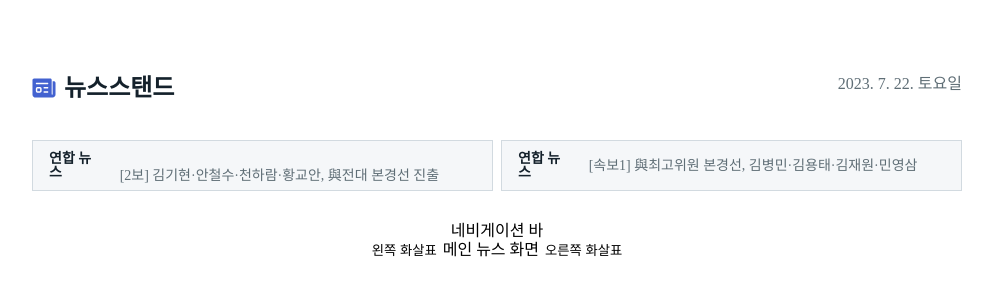
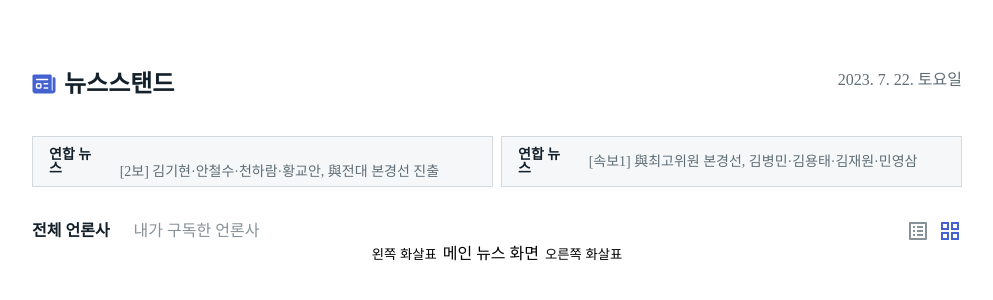
Before and after one commit to ori5r2/fe-newsstand-ts, a React (Create React App) app: page / in a window 1280 px wide. Shown: the part 232-532 px from the top of the page, without its empty margins (143-1136 px from the left). Built offline with nearby package versions, Linux system fonts and the light colour scheme; a web font is replaced by a local one.

Commit message:
feat: main nav bar 구현
전체 언론사, 내가 구독한 언론사, 그리드 아이콘, 리스트 아이콘 클릭 이벤트 및 UI 구현

```diff
--- a/src/components/MainNews/MainNewsTemplate.tsx
+++ b/src/components/MainNews/MainNewsTemplate.tsx
@@ -1,10 +1,11 @@
 import styled from 'styled-components';
 import GridEntireTemplate from './Grid/GridEntire';
+import NavBar from './NavBar';
 
 function MainNewsTemplate() {
   return (
     <StyledMainNewsTemplate>
-      <div>네비게이션 바</div>
+      <NavBar />
       <GridEntireTemplate />
     </StyledMainNewsTemplate>
   );
--- /dev/null
+++ b/src/components/MainNews/NavBar.tsx
@@ -0,0 +1,81 @@
+import styled from 'styled-components';
+import Icon from '@components/Common/Icon';
+import list_view from '@assets/icons/list_view.svg';
+import grid_view from '@assets/icons/grid_view.svg';
+import { useReducer } from 'react';
+
+type Action = { type: 'CLICK_SUB' } | { type: 'CLICK_ENTIRE' } | { type: 'CLICK_GRID' } | { type: 'CLICK_LIST' };
+type State = {
+  is_sub: boolean;
+  is_grid: boolean;
+};
+
+function reducer(state: State, action: Action): State {
+  switch (action.type) {
+    case 'CLICK_SUB':
+      return { ...state, is_sub: true };
+    case 'CLICK_ENTIRE':
+      return { ...state, is_sub: false };
+    case 'CLICK_GRID':
+      return { ...state, is_grid: true };
+    case 'CLICK_LIST':
+      return { ...state, is_grid: false };
+    default:
+      throw new Error('Main Nav Bar error');
+  }
+}
+
+function NavBar() {
+  const [state, dispatch] = useReducer(reducer, { is_sub: false, is_grid: true });
+
+  const onClickEntire = () => dispatch({ type: 'CLICK_ENTIRE' });
+  const onClickSub = () => dispatch({ type: 'CLICK_SUB' });
+  const onClickGrid = () => dispatch({ type: 'CLICK_GRID' });
+  const onClickList = () => dispatch({ type: 'CLICK_LIST' });
+
+  return (
+    <StyledNavBar>
+      <StyledNavBarLeft>
+        <StyledTapBtn $is_clicked={!state.is_sub} onClick={onClickEntire}>
+          전체 언론사
+        </StyledTapBtn>
+        <StyledTapBtn $is_clicked={state.is_sub} onClick={onClickSub}>
+          내가 구독한 언론사
+        </StyledTapBtn>
+      </StyledNavBarLeft>
+      <StyledNavBarRight>
+        <StyledIcon src={list_view} alt="list_view" $is_clicked={!state.is_grid} onClick={onClickList} />
+        <StyledIcon src={grid_view} alt="grid_view" $is_clicked={state.is_grid} onClick={onClickGrid} />
+      </StyledNavBarRight>
+    </StyledNavBar>
+  );
+}
+
+const StyledNavBar = styled.div`
+  ${({ theme }) => theme.flex.flexBetween};
+  width: 100%;
+`;
+
+const StyledNavBarLeft = styled.div`
+  ${({ theme }) => theme.flex.flexCenterRow};
+  ${({ theme }) => theme.fontSize.available_medium16};
+  gap: 24px;
+`;
+
+// TODO: theme 불러오는 방법?
+const StyledTapBtn = styled.div<{ $is_clicked: boolean }>`
+  color: ${(props) => props.$is_clicked && '#14212b'};
+  font-weight: ${(props) => props.$is_clicked && '700'};
+`;
+
+const StyledNavBarRight = styled.div`
+  ${({ theme }) => theme.flex.flexCenterRow};
+  gap: 8px;
+`;
+
+const StyledIcon = styled(Icon)<{ $is_clicked: boolean }>`
+  filter: ${(props) =>
+    props.$is_clicked && 'invert(49%) sepia(83%) saturate(5417%) hue-rotate(218deg) brightness(87%) contrast(85%)'};
+`;
+
+export default NavBar;
--- a/src/styles/theme.ts
+++ b/src/styles/theme.ts
@@ -22,7 +22,9 @@ const fontSize = {
   `,
   bold16: `
   font-size:16px;
-  font-weight:700;`,
+  font-weight:700;
+  color: ${colors.grayscale_black};
+  `,
   bold14: `
   font-size:14px;
   font-weight:700;
@@ -32,9 +34,10 @@ const fontSize = {
   font-size:14px;
   font-weight:700;`,
 
-  medium16: `
+  available_medium16: `
   font-size:16px;
   font-weight:500;
+  color: ${colors.grayscale_200};
   `,
   display_medium16: `
   font-size:16px;
```
